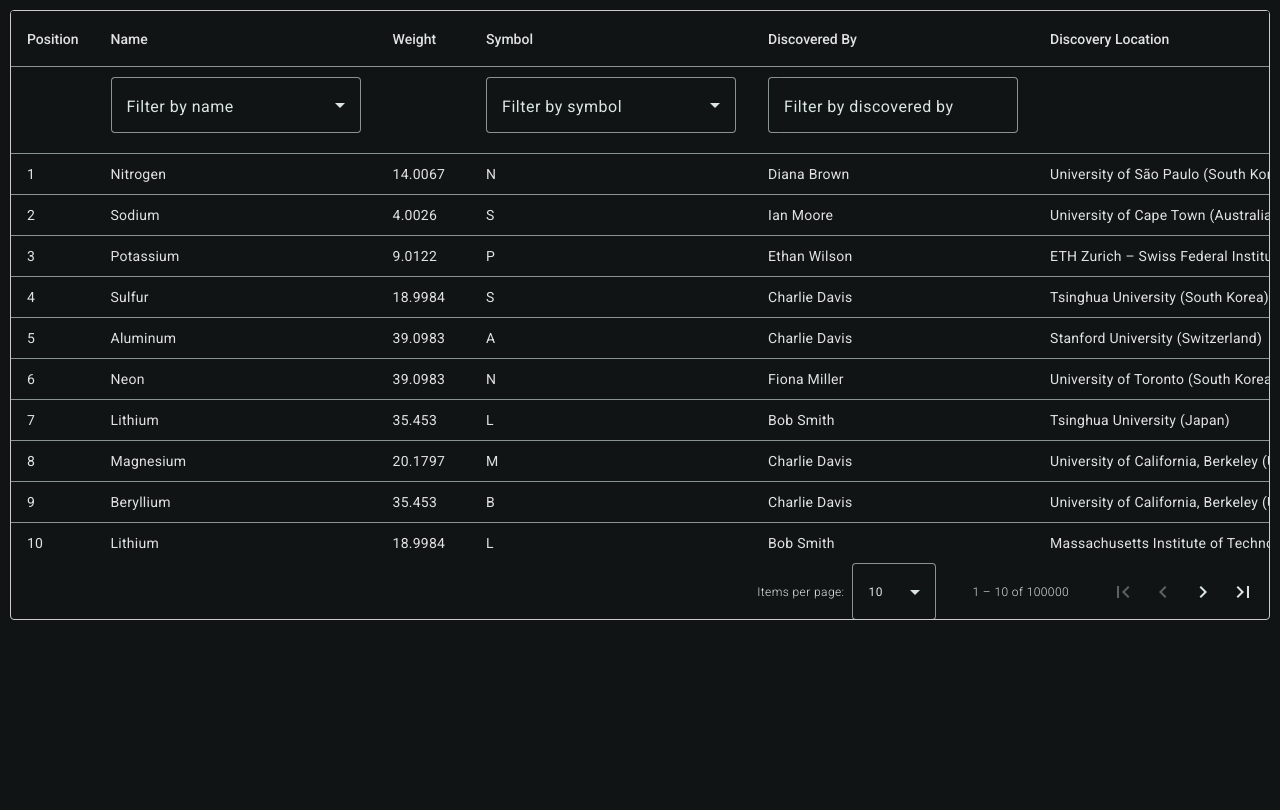
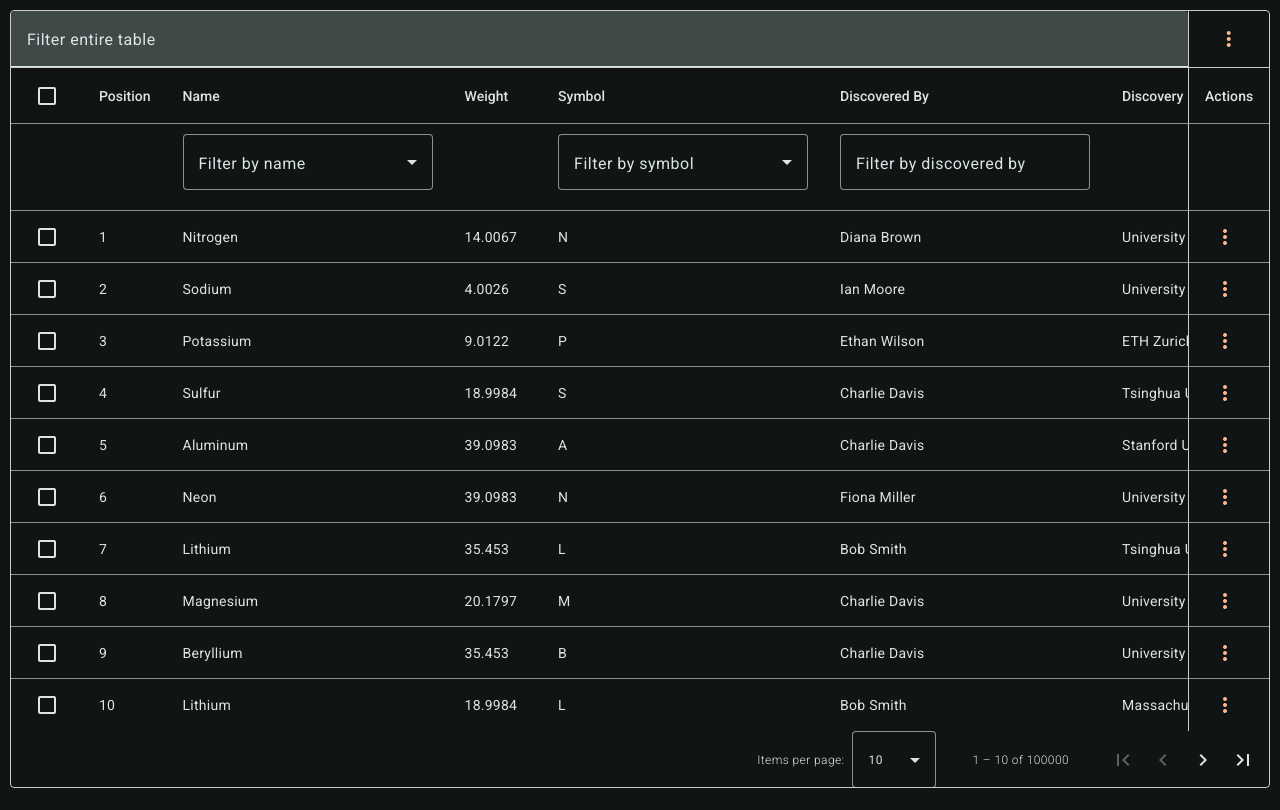
Before and after one commit to this-wastes-time/sp1-custom-table, an Angular app in the folder sp1-custom-table/: page / in a window 1280 px wide. Built offline with nearby package versions, Linux system fonts and the light colour scheme.

Commit message:
remove columnsConfig input; coupled ColumnsConfig with TableConfig

```diff
--- a/sp1-custom-table/src/app/app.component.html
+++ b/sp1-custom-table/src/app/app.component.html
@@ -2,7 +2,6 @@
   <div class="table-paginator-container">
     <app-custom-table
       [tableConfig]="tableConfig"
-      [columnsConfig]="columnsConfig"
       [tableData]="paginatedData"
       (getDataForTable)="tableDataRequest($event)">
     </app-custom-table>
--- a/sp1-custom-table/src/app/app.component.ts
+++ b/sp1-custom-table/src/app/app.component.ts
@@ -3,7 +3,6 @@ import { TableConfig } from './shared/components/custom-table/models/table.model
 import { CustomTableComponent } from './shared/components/custom-table/custom-table.component';
 import { MockDataService, MockModel } from './mock-data.service';
 import { ClientPaginatorComponent } from './shared/components/custom-paginator/client-paginator/client-paginator.component';
-import { ColumnsConfig } from './shared/components/custom-table/models/column.model';
 
 @Component({
   selector: 'app-root',
@@ -15,10 +14,8 @@ import { ColumnsConfig } from './shared/components/custom-table/models/column.mo
 export class AppComponent implements OnInit {
   tableConfig: TableConfig = {
     id: 'test-table',
-    caption: 'User data table with actions.'
-  };
-
-  columnsConfig: ColumnsConfig = {
+    caption: 'User data table with actions.',
+    columnsConfig: {
       columns: [
         {
           field: 'position',
@@ -114,6 +111,47 @@ export class AppComponent implements OnInit {
         },
       ],
       stickyHeaders: true,
+    },
+    // showRowNumbers: true,
+    rowClass: (row) => (row.name === 'Calcium' ? ['gold', 'bold'] : ''),
+    sortOptions: {
+      sortFunc(item, property) {
+        if (property === 'discoveryLocation') {
+          return `${item.university} ${item.country}`;
+        }
+        return item[property];
+      },
+    },
+    tableActions: [
+      {
+        label: 'Delete rows',
+        description: 'Delete selected rows',
+        action: (rows?: any[]) => rows?.map((row) => console.log('Deleting:', row)),
+        disabled: (rows?: any[]) => !rows || rows.length === 0,
+      },
+      {
+        label: 'Export rows',
+        description: 'Export selected rows',
+        action: () => console.log('Exporting selected rows'),
+        disabled: (rows?: any[]) => !rows || rows.length === 0,
+      },
+    ],
+    rowActions: {
+      stickyActions: true,
+      actions: [
+        {
+          label: 'Show details',
+          description: 'Show more details',
+          action: (row) => console.log('Showing details:', row),
+        },
+      ],
+    },
+    filterOptions: {
+      id: 'table-filter',
+      label: 'Filter entire table',
+      placeholder: 'Example: Hydrogen',
+      instantSearch: true,
+    },
   };
 
   // Table data.
@@ -203,7 +241,7 @@ export class AppComponent implements OnInit {
           }
 
           // Handle direct equality checks for booleans and numbers
-          const filterPred = this.columnsConfig.columns.find(c => c.field === key)?.filterOptions?.filterPredicate;
+          const filterPred = this.tableConfig.columnsConfig.columns.find(c => c.field === key)?.filterOptions?.filterPredicate;
           return filterPred ? filterPred(item, filterValue) : itemValue === filterValue;
         });
       });
--- a/sp1-custom-table/src/app/shared/components/custom-table/custom-table.component.html
+++ b/sp1-custom-table/src/app/shared/components/custom-table/custom-table.component.html
@@ -80,7 +80,7 @@
         }
 
         <!-- Columns generated from table configuration. -->
-        @for (column of columnsConfig.columns; track column) {
+        @for (column of tableConfig.columnsConfig.columns; track column) {
           <ng-container matColumnDef="{{ column.field }}">
             <th class="non-filter-header" mat-header-cell *matHeaderCellDef mat-sort-header
               sortActionDescription="Sort by {{column.field}}" [disabled]="!column.sortable">
@@ -103,7 +103,7 @@
         }
 
         @if (displayColumnsFilters.length > 0) {
-          @for (column of columnsConfig.columns; track column; let i = $index) {
+          @for (column of tableConfig.columnsConfig.columns; track column; let i = $index) {
             <ng-container matColumnDef="{{ column.field }}-filter">
               <th mat-header-cell *matHeaderCellDef>
                 @switch (column.filterOptions?.type) {
@@ -153,9 +153,9 @@
           }
         }
 
-        <tr mat-header-row *matHeaderRowDef="displayColumns; sticky: columnsConfig.stickyHeaders"></tr>
+        <tr mat-header-row *matHeaderRowDef="displayColumns; sticky: tableConfig.columnsConfig.stickyHeaders"></tr>
         @if (displayColumnsFilters.length > 0) {
-          <tr mat-header-row *matHeaderRowDef="displayColumnsFilters; sticky: columnsConfig.stickyHeaders"></tr>
+          <tr mat-header-row *matHeaderRowDef="displayColumnsFilters; sticky: tableConfig.columnsConfig.stickyHeaders"></tr>
         }
         <tr mat-row *matRowDef="let row; columns: displayColumns"
           [class.showActions]="tableConfig.rowActions"
--- a/sp1-custom-table/src/app/shared/components/custom-table/custom-table.component.ts
+++ b/sp1-custom-table/src/app/shared/components/custom-table/custom-table.component.ts
@@ -6,7 +6,6 @@ import { Sort } from '@angular/material/sort';
 import { LiveAnnouncer } from '@angular/cdk/a11y';
 import { SearchBoxComponent } from '../search-box/search-box.component';
 import { FormControl, FormGroup } from '@angular/forms';
-import { ColumnsConfig } from './models/column.model';
 
 interface TableFilters {
   sortBy: string;
@@ -32,7 +31,6 @@ export class CustomTableComponent implements OnChanges, AfterViewInit {
   }
   private _tableConfig!: TableConfig;
 
-  @Input({ required: true }) columnsConfig!: ColumnsConfig;
   @Input({ required: true }) tableData!: any[];
   @Output() getDataForTable = new EventEmitter<TableFilters>();
 
@@ -70,7 +68,7 @@ export class CustomTableComponent implements OnChanges, AfterViewInit {
     if (changes['tableConfig']) {
       this.generateDisplayColumns();
       // If any column has a filter, generate the filter columns.
-      if (this.columnsConfig.columns.some((col) => col.filterOptions)) {
+      if (this.tableConfig.columnsConfig.columns.some((col) => col.filterOptions)) {
         this.generateDisplayColumnsFilters();
       }
       // If table or column-level filters are present, add action to table.
@@ -153,7 +151,7 @@ export class CustomTableComponent implements OnChanges, AfterViewInit {
   };
 
   private generateDisplayColumns(): void {
-    this.displayColumns = this.columnsConfig.columns.map(col => col.field);
+    this.displayColumns = this.tableConfig.columnsConfig.columns.map(col => col.field);
 
     // Include the row number column.
     if (this.tableConfig?.showRowNumbers) {
--- a/sp1-custom-table/src/app/shared/components/custom-table/models/table.model.ts
+++ b/sp1-custom-table/src/app/shared/components/custom-table/models/table.model.ts
@@ -1,10 +1,12 @@
 import { TableFilter } from './filter.model';
+import { ColumnsConfig } from './column.model';
 import { RowActionsConfig, TableAction } from './actions.model';
 import { SortConfig } from './sort.model';
 
 export interface TableConfig {
   id: string; // ID for table element
   caption: string; // Accessibility caption for the table
+  columnsConfig: ColumnsConfig;
   showRowNumbers?: boolean; // Whether to display a numbered row
   rowClass?: (row: any) => string | string[]; // Function to determine CSS class for a row
   sortOptions?: SortConfig; // Configuration for sorting
```
Lines whose indentation alone changed are shown as unchanged.
